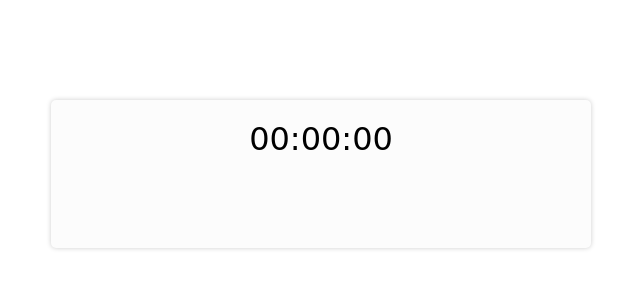
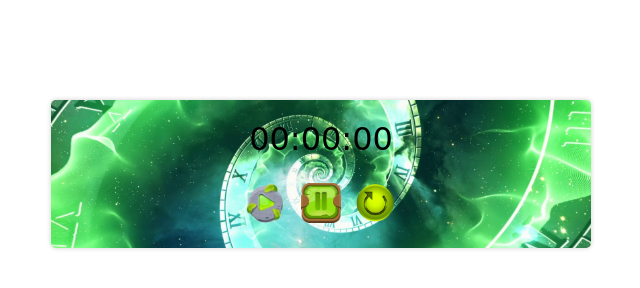
Before and after one commit to SeNSaiDeMoN/Stopwatch_project, a plain HTML site: page index.html in a window 1280 px wide. Shown: the whole page, without its empty margins (319-959 px from the left). Drawn offline with Linux system fonts and the light colour scheme.

Commit message:
Update styles.css

```diff
--- a/styles.css
+++ b/styles.css
@@ -8,7 +8,7 @@ body {
 
     max-width: 500px;
     margin: 100px auto;
-    background-image:url(images/background.jpg) ;
+    background-image:url(background.jpg) ;
     background-size: cover;
     background-position: center;
     background-color: #fcfcfc;
@@ -37,17 +37,17 @@ body {
 
   /* Apply background images to buttons */
   #start {
-    background-image: url('images/startbutton1.png');
+    background-image: url('startbutton1.png');
 
 
   }
 
   #pause {
-    background-image: url('images/pausebutton1.png');
+    background-image: url('pausebutton1.png');
   }
 
   #reset {
-    background-image: url('images/resetbutton1.png');
+    background-image: url('resetbutton1.png');
   }
 
   /* Add hover effect if desired */
```
